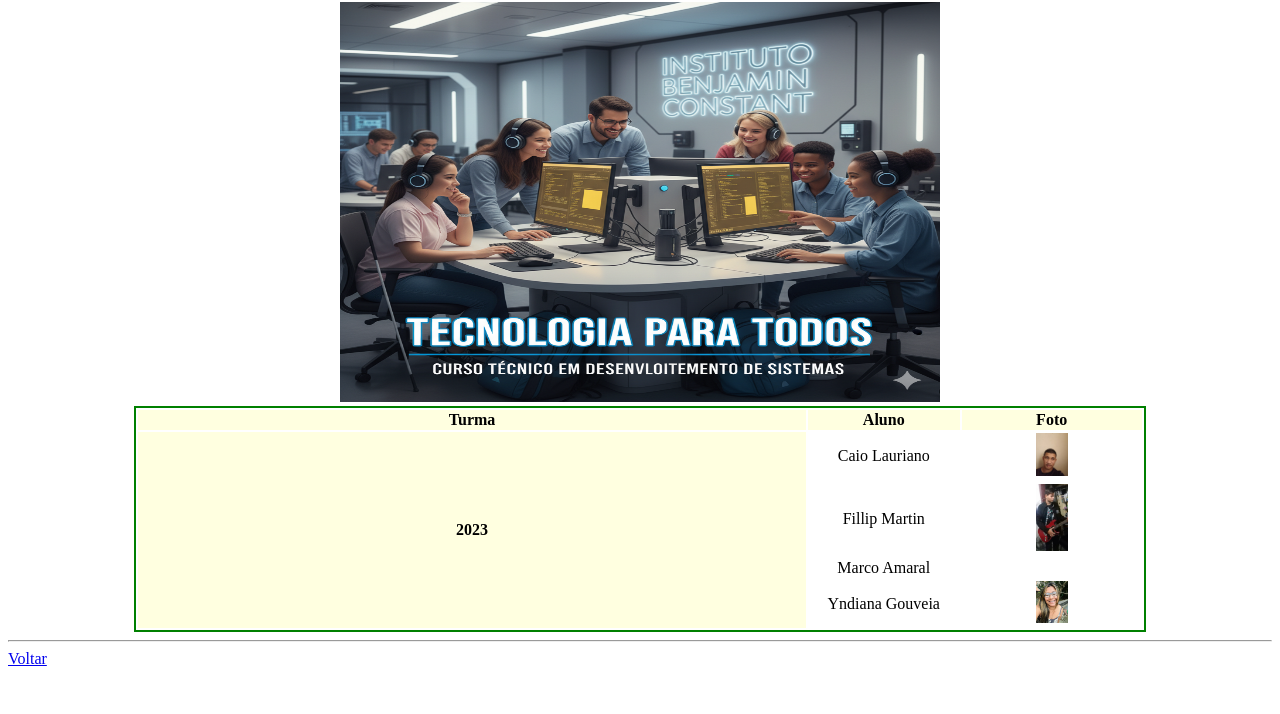
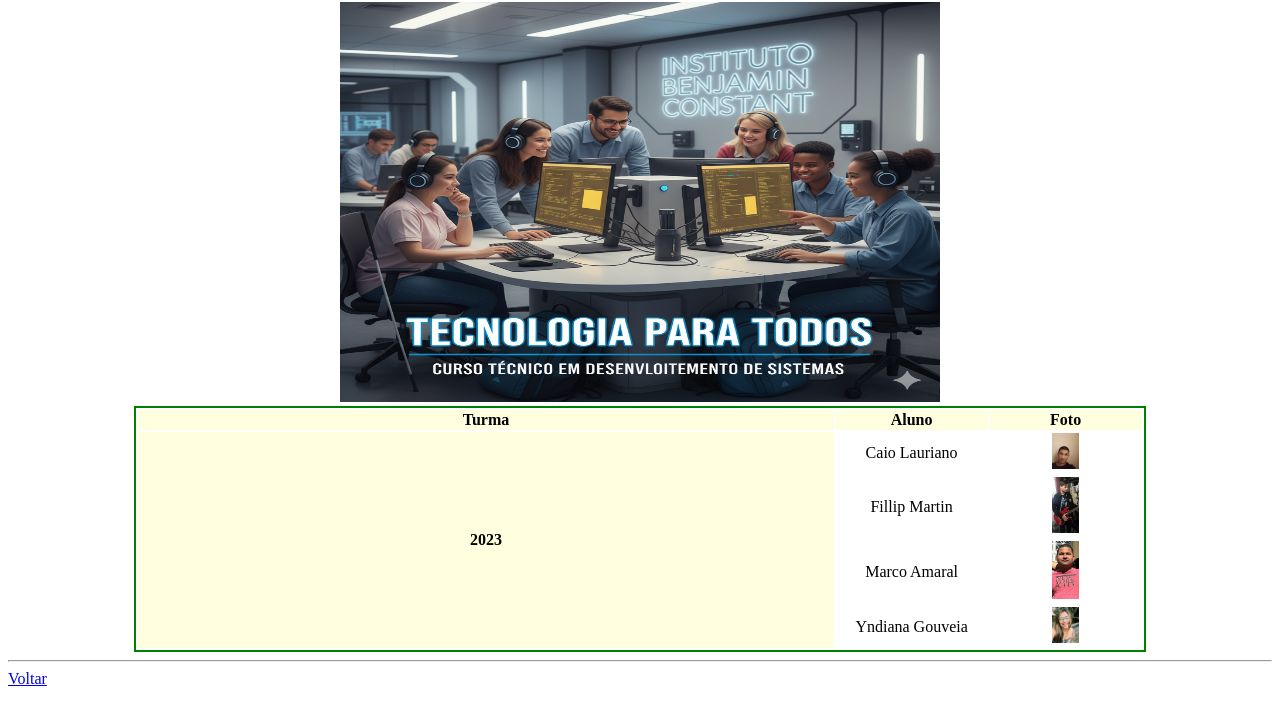
Before and after one commit to Jair-Rodrigues/site-desenvolvimento, a website: page turmasAnteriores.html in a window 1280 px wide. Shown: the part 86-800 px from the top of the page. Drawn offline with Linux system fonts and the light colour scheme.

Commit message:
Atualização correta para a página turmas anteriores

```diff
--- a/turmasAnteriores.html
+++ b/turmasAnteriores.html
@@ -32,7 +32,9 @@
             </tr>
             <tr>
                 <td>Marco Amaral</td>
-                <td class="tdFoto" src="imagens/Marcos.jpg" alt="Foto de Marcos"></td>
+                <td>
+                    <img class="tdFoto" src="imagens/Marcos.jpg" alt="Foto de Marcos"/>
+                </td>
             </tr>
             <tr>
                 <td>Yndiana Gouveia</td>
```
